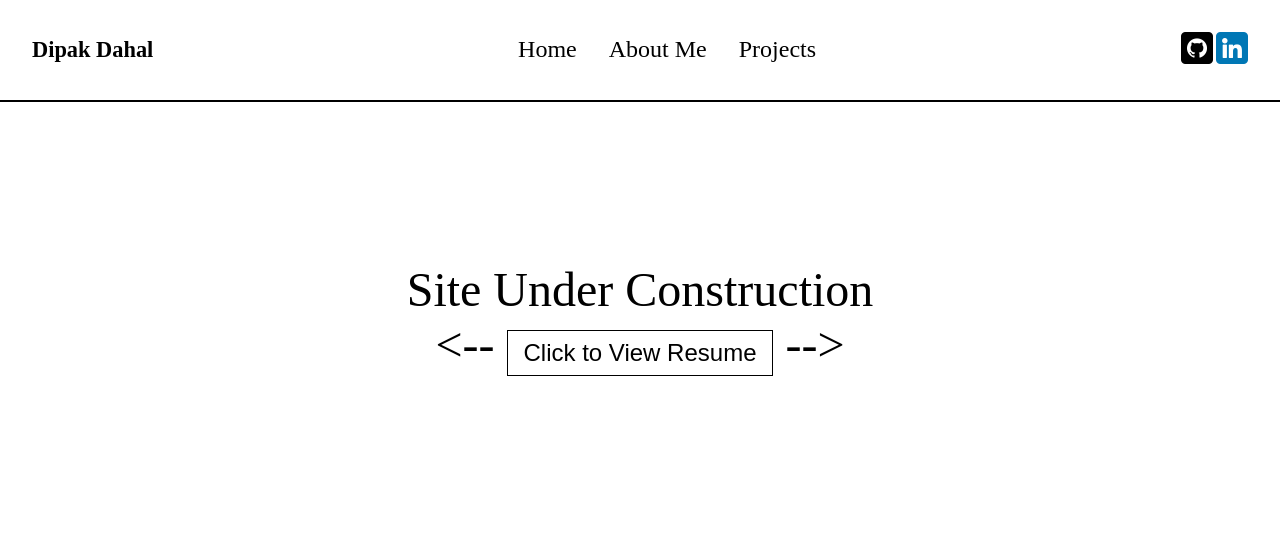
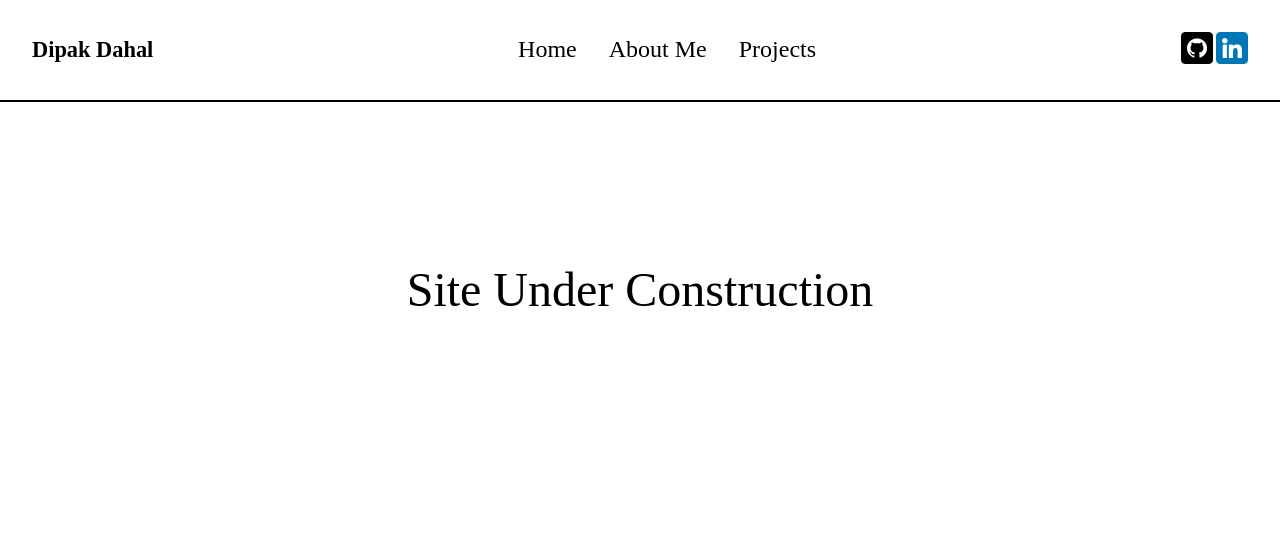
Before and after one commit to Deepak-FrontendMaster/Portfolio-website, a plain HTML site: page index.html in a window 1280 px wide. Drawn offline with Linux system fonts and the light colour scheme.

Commit message:
Update index.html

```diff
--- a/index.html
+++ b/index.html
@@ -37,7 +37,7 @@
       <p>Site Under Construction</p>
 
       <a href="./assets/files/Resume.pdf" target="_blank">
-       <-- <button>Click to View Resume</button> -->
+       <!-- <button>Click to View Resume</button> -->
       </a>
     </div>
   </main>
```
